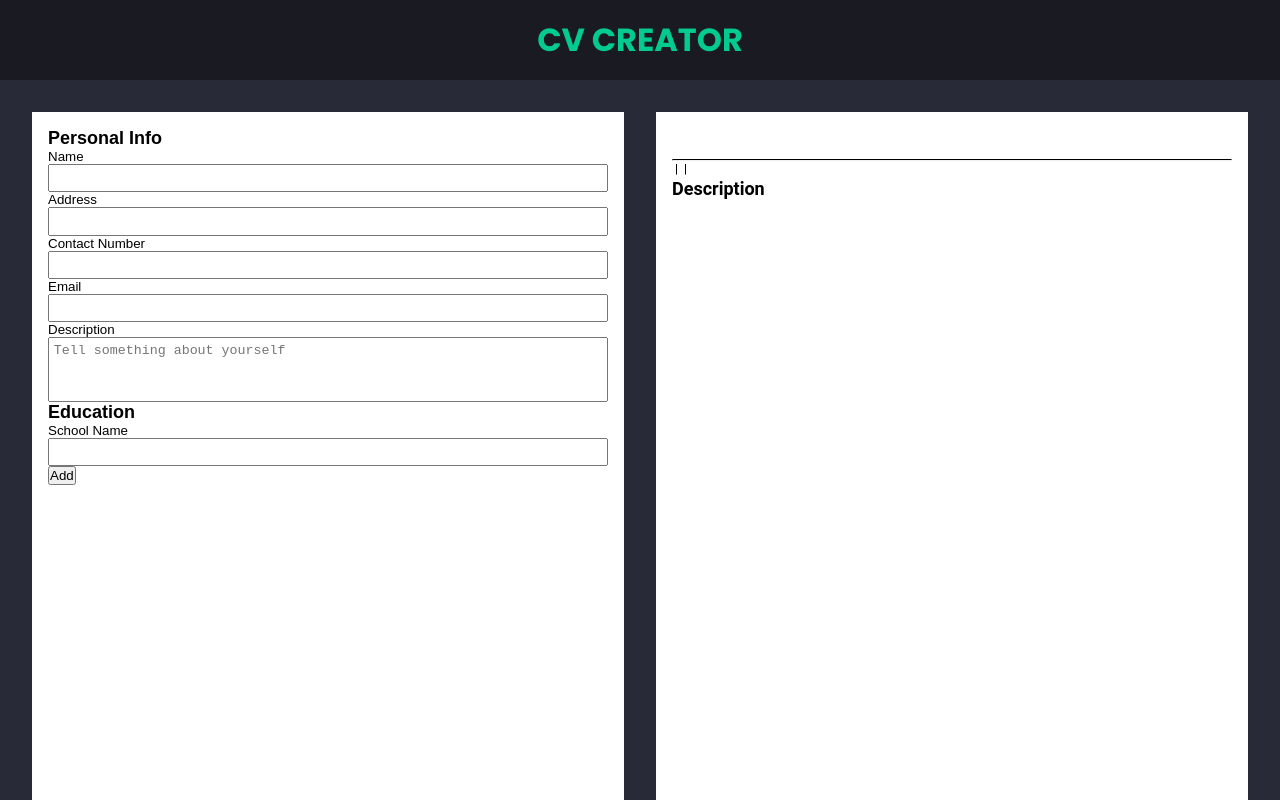
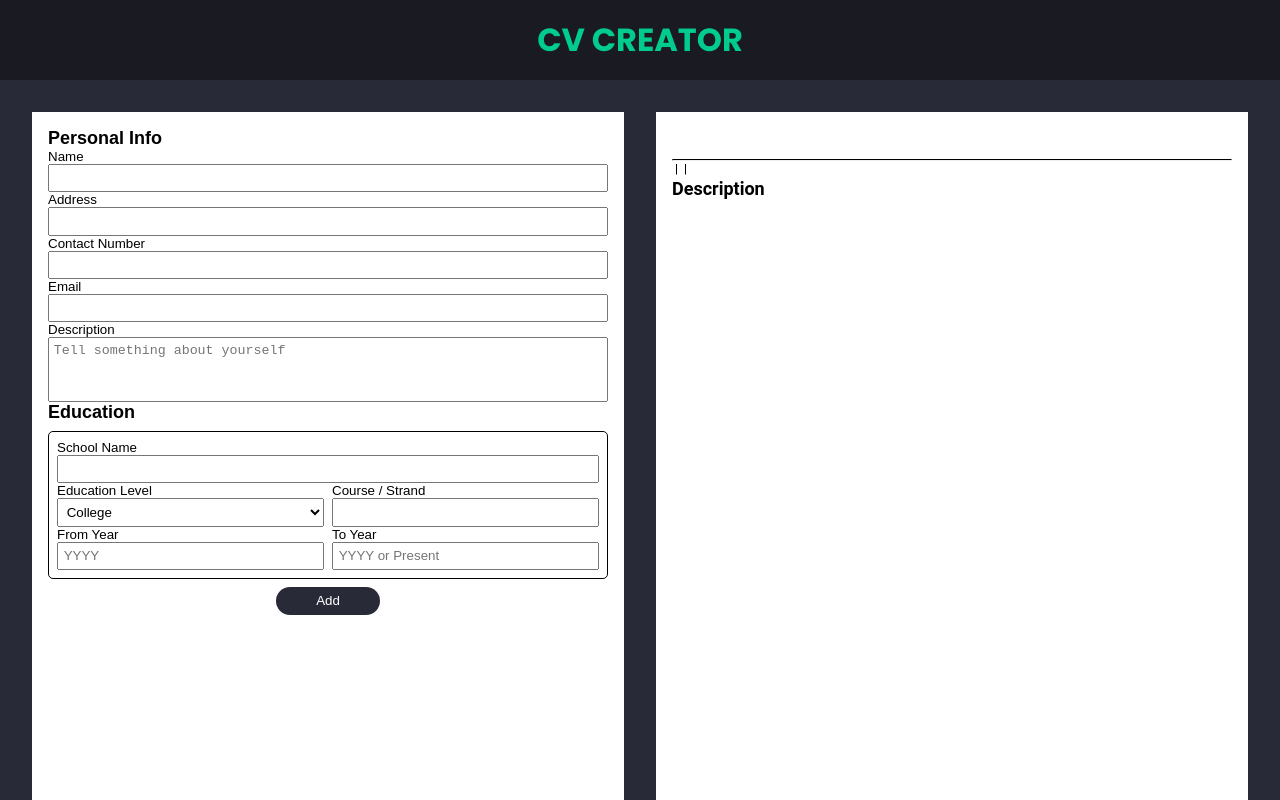
Before and after one commit to Sanjero20/cv-application, a React (Vite) app: page / in a window 1280 px wide. Shown: the top 800 px of the page. Built offline with nearby package versions, Linux system fonts and the light colour scheme; a web font is replaced by a local one.

Commit message:
Add more fields for education

```diff
--- a/src/components/Main.jsx
+++ b/src/components/Main.jsx
@@ -4,11 +4,15 @@ import Resume from './Resume';
 import Personal from './form/Personal';
 import Education from './form/Education';
 
+import '../styles/Form.css';
+
 export class Main extends Component {
   constructor(props) {
     super(props);
 
     this.inputHandler.bind();
+    this.addEducField.bind();
+    this.educationInputHandler.bind();
 
     this.state = {
       personalInfo: {
@@ -21,12 +25,17 @@ export class Main extends Component {
       education: [
         {
           schoolName: '',
+          educationLevel: 'college',
+          course: '',
+          fromYr: '',
+          toYr: '',
         },
       ],
       workExperience: [],
     };
   }
 
+  // PersonalInfo Functions
   inputHandler = (e) => {
     const target = e.target.id;
     this.setState({
@@ -37,10 +46,39 @@ export class Main extends Component {
     });
   };
 
+  // Education Functions
   addEducField = () => {
+    const newValue = {
+      schoolName: '',
+      educationLevel: 'college',
+      course: '',
+      fromYr: '',
+      toYr: '',
+    };
+
     this.setState({
-      education: [...this.state.education, { schoolName: '' }],
+      education: [...this.state.education, newValue],
     });
+  };
+
+  educationInputHandler = (e, index) => {
+    const { name, value, type } = e.target;
+    const educations = this.state.education;
+
+    // Ignore if length is more than 4 digits (represents year)
+    if (type == 'number' && value.length > 4) return;
+
+    educations[index][name] = value;
+
+    this.setState(
+      {
+        education: educations,
+      },
+      () => {
+        // console.clear();
+        console.table(this.state.education);
+      }
+    );
   };
 
   render() {
@@ -50,6 +88,7 @@ export class Main extends Component {
           <Personal inputHandler={this.inputHandler} />
           <Education
             education={this.state.education}
+            educationInputHandler={this.educationInputHandler}
             addField={this.addEducField}
           />
           {/* Practical Experience */}
--- a/src/components/Resume.jsx
+++ b/src/components/Resume.jsx
@@ -1,7 +1,7 @@
 import React, { Component } from 'react';
+import PersonalDisplay from './display/PersonalDisplay';
+
 import '../styles/Resume.css';
-
-import PersonalDisplay from './display/PersonalDisplay';
 
 class Resume extends Component {
   render() {
@@ -10,7 +10,6 @@ class Resume extends Component {
     return (
       <div className="Resume">
         <PersonalDisplay data={personalInfo}></PersonalDisplay>
-
         {/* Work Experience */}
         {/* Education  */}
       </div>
--- a/src/components/form/Education.jsx
+++ b/src/components/form/Education.jsx
@@ -4,14 +4,78 @@ export class Education extends Component {
   constructor(props) {
     super(props);
     this.addField = this.props.addField;
+    this.inputHandler = this.props.educationInputHandler;
+    this.currentYear = new Date().getFullYear();
   }
 
-  renderInputFields = (array) => {
-    return array.map((name, index) => (
-      <fieldset key={index}>
-        <label htmlFor=""> School Name</label>
-        <input type="text" />
-      </fieldset>
+  renderInputFields = (educationArray) => {
+    return educationArray.map((education, index) => (
+      <div className="education-field" key={index}>
+        <fieldset>
+          <label htmlFor=""> School Name</label>
+          <input
+            type="text"
+            name="schoolName"
+            value={education.schoolName}
+            onChange={(e) => this.inputHandler(e, index)}
+          />
+        </fieldset>
+
+        <div className="flex">
+          <fieldset>
+            <label htmlFor="">Education Level</label>
+            <select
+              name="educationLevel"
+              id=""
+              value={education.educationLevel}
+              onChange={(e) => this.inputHandler(e, index)}
+            >
+              <option value="college">College</option>
+              <option value="shs">Senior High School</option>
+              <option value="highschool">Junior High School</option>
+              <option value="elementary">Elementary</option>
+            </select>
+          </fieldset>
+
+          <fieldset>
+            <label htmlFor="course">Course / Strand</label>
+            <input
+              name="course"
+              type="text"
+              value={education.course}
+              onChange={(e) => this.inputHandler(e, index)}
+            />
+          </fieldset>
+        </div>
+
+        <div className="flex">
+          <fieldset>
+            <label> From Year </label>
+            <input
+              name="fromYr"
+              type="number"
+              min="1970"
+              max={`${this.currentYear}`}
+              placeholder="YYYY"
+              value={education.fromYr}
+              onChange={(e) => this.inputHandler(e, index)}
+            />
+          </fieldset>
+
+          <fieldset>
+            <label> To Year</label>
+            <input
+              name="toYr"
+              type="number"
+              min="1970"
+              max={this.currentYear}
+              placeholder="YYYY or Present"
+              value={education.toYr}
+              onChange={(e) => this.inputHandler(e, index)}
+            />
+          </fieldset>
+        </div>
+      </div>
     ));
   };
 
@@ -19,12 +83,16 @@ export class Education extends Component {
     const { education } = this.props;
 
     return (
-      <section>
+      <section className="education">
         <h3 className="title">Education</h3>
 
-        {/* Render education fields */}
         {this.renderInputFields(education)}
-        <button type="button" onClick={this.addField}>
+
+        <button
+          type="button"
+          className="btn btn-addEducation"
+          onClick={this.addField}
+        >
           Add
         </button>
       </section>
--- a/src/components/form/Personal.jsx
+++ b/src/components/form/Personal.jsx
@@ -5,7 +5,7 @@ class Personal extends Component {
     const { inputHandler } = this.props;
 
     return (
-      <section>
+      <section className="personal-info">
         <h3 className="title">Personal Info</h3>
 
         <fieldset>
--- a/src/styles/App.css
+++ b/src/styles/App.css
@@ -11,6 +11,11 @@ footer {
   text-align: center;
   color: var(--secondary);
   background-color: var(--dark-grey);
+}
+
+.flex {
+  display: flex;
+  gap: 0.5em;
 }
 
 header h1 {
@@ -39,28 +44,7 @@ main {
   box-sizing: border-box;
   background-color: white;
   width: 100%;
-  min-height: 100vh;
   padding: 1em;
-}
-
-fieldset {
-  border: 0;
-  display: flex;
-  flex-direction: column;
-}
-
-textarea,
-input {
-  padding: 0.35em;
-}
-
-textarea {
-  height: 4em;
-  resize: none;
-}
-
-label {
-  font-size: smaller;
 }
 
 @media only screen and (max-width: 800px) {
@@ -68,3 +52,9 @@ label {
     flex-direction: column;
   }
 }
+
+@media only screen and (max-width: 500px) {
+  .flex {
+    flex-direction: column;
+  }
+}
--- /dev/null
+++ b/src/styles/Form.css
@@ -0,0 +1,52 @@
+fieldset {
+  width: 100%;
+  border: 0;
+  display: flex;
+  flex-direction: column;
+}
+
+select,
+textarea,
+input {
+  padding: 0.35em;
+}
+
+textarea {
+  height: 4em;
+  resize: none;
+}
+
+label {
+  font-size: smaller;
+}
+
+button {
+  padding: 0.5em 3em;
+  width: fit-content;
+  border-radius: 15px;
+  border: 0;
+  background-color: var(--primary);
+  color: white;
+  transition: all 100ms;
+}
+
+button:hover {
+  background-color: var(--dark-grey);
+}
+
+/* Education section */
+section.education {
+  display: flex;
+  flex-direction: column;
+  gap: 0.5em;
+}
+
+.education-field {
+  border: 1px solid black;
+  padding: 0.5em;
+  border-radius: 5px;
+}
+
+.btn-addEducation {
+  margin: 0 auto;
+}
--- a/src/styles/Resume.css
+++ b/src/styles/Resume.css
@@ -9,6 +9,7 @@
   display: flex;
   flex-direction: column;
   gap: 0.2em;
+  height: 100vh;
 }
 
 p {
@@ -33,7 +34,6 @@ hr {
 ul.personal-info {
   display: flex;
   gap: 0.25em;
-  /* margin-bottom: 0.5em; */
 }
 
 ul.personal-info > li {
```
